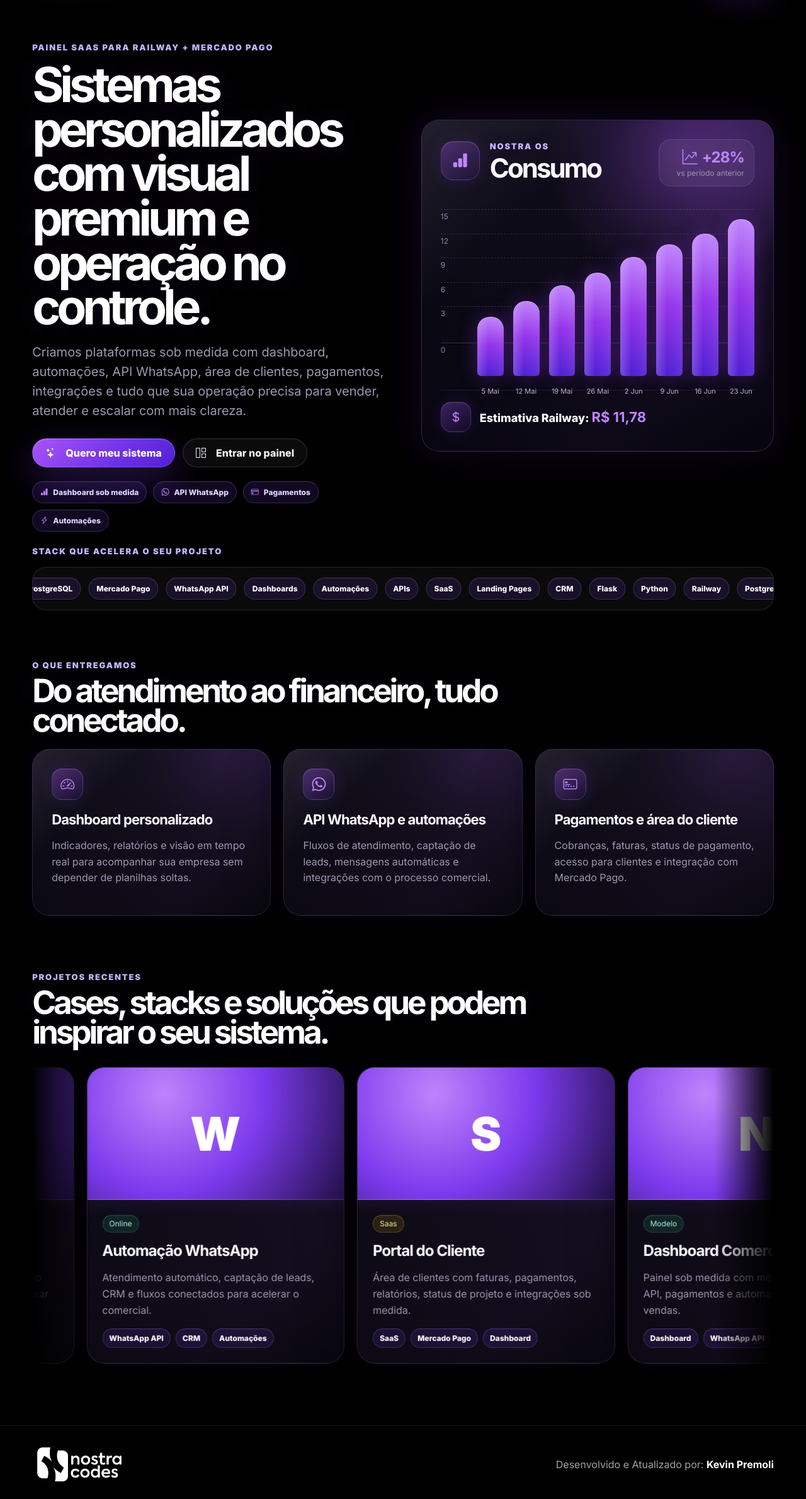
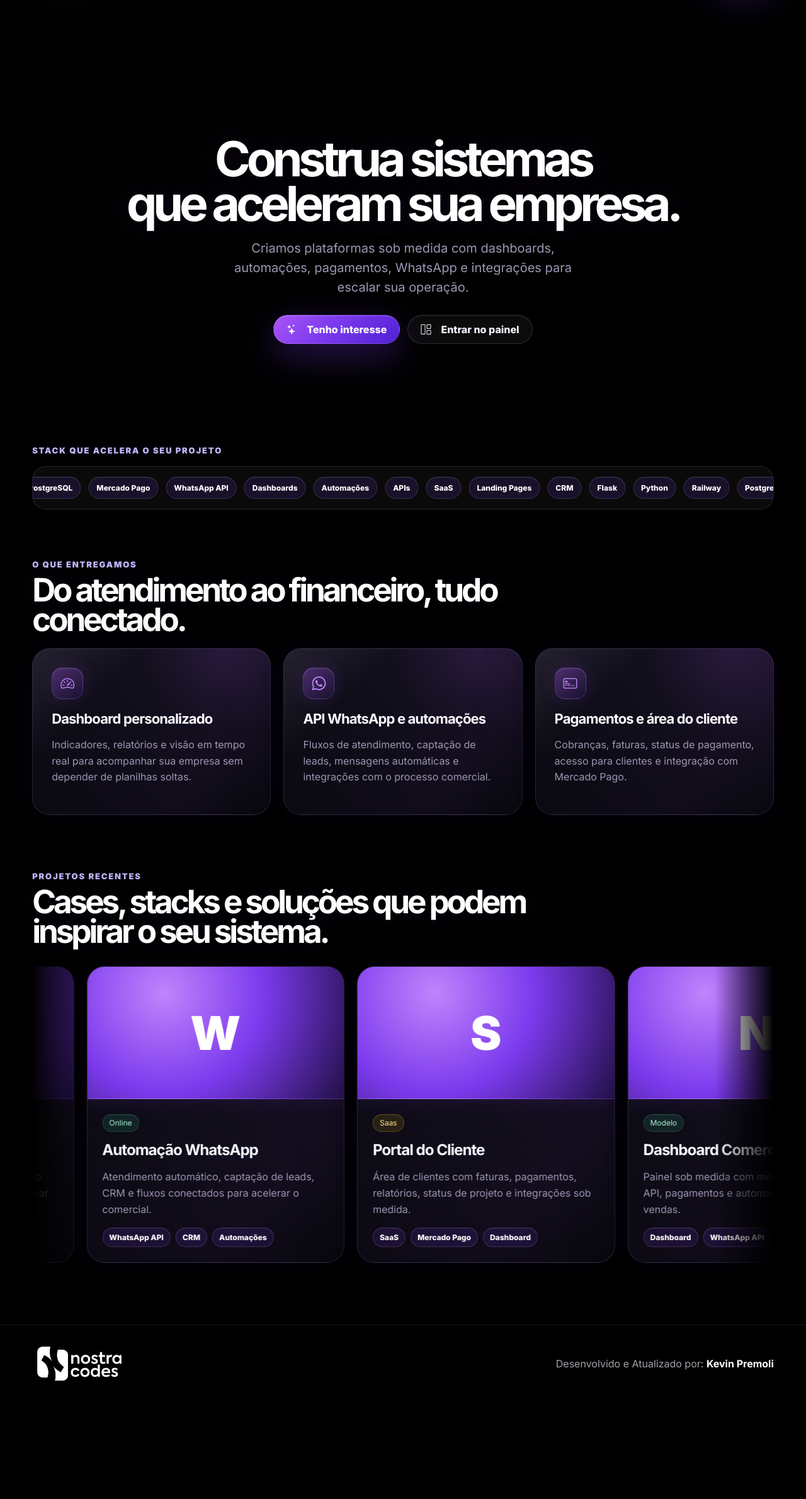
Before and after one commit to Hunter954/NostraCode, a Flask app: page / in a window 1280 px wide. Shown: the part 87-2467 px from the top of the page at 63% size. After the commit the page ends 2279 px from the top, so only its background shows below. Run offline with Flask 3, Linux system fonts and the light colour scheme; data that the repository does not hold is empty.

Commit message:
Add files via upload

```diff
--- a/app/static/css/style.css
+++ b/app/static/css/style.css
@@ -247,3 +247,10 @@ body::before{display:none!important}
 .bg-glow{display:none!important}
 .topbar{background:rgba(0,0,0,.88)!important}
 .site-footer{background:#000000!important}
+
+/* Hero centralizado */
+.hero-centered{grid-template-columns:1fr;place-items:center;text-align:center;min-height:620px}
+.hero-centered .hero-copy{max-width:980px;margin:0 auto}
+.hero-centered h1{max-width:none;margin-left:auto;margin-right:auto}
+.hero-centered p{max-width:none;margin-left:auto;margin-right:auto}
+.hero-centered .actions{justify-content:center}
--- a/app/templates/landing.html
+++ b/app/templates/landing.html
@@ -1,55 +1,13 @@
 {% extends 'base.html' %}
 {% block title %}Nostra Codes | Sistemas personalizados{% endblock %}
 {% block content %}
-<section class="hero hero-sales premium-hero">
+<section class="hero hero-sales premium-hero hero-centered">
   <div class="hero-copy">
-    <span class="eyebrow">Painel SaaS para Railway + Mercado Pago</span>
-    <h1>Sistemas personalizados com visual premium e operação no controle.</h1>
-    <p>Criamos plataformas sob medida com dashboard, automações, API WhatsApp, área de clientes, pagamentos, integrações e tudo que sua operação precisa para vender, atender e escalar com mais clareza.</p>
+    <h1>Construa sistemas<br>que aceleram sua empresa.</h1>
+    <p>Criamos plataformas sob medida com dashboards,<br> automações, pagamentos, WhatsApp e integrações para<br> escalar sua operação.</p>
     <div class="actions">
-      <a class="btn" href="{{ url_for('main.register') }}"><i class="bi bi-stars"></i> Quero meu sistema</a>
+      <a class="btn" href="{{ url_for('main.register') }}"><i class="bi bi-stars"></i> Tenho interesse</a>
       <a class="btn ghost" href="{{ url_for('main.login') }}"><i class="bi bi-grid-1x2"></i> Entrar no painel</a>
-    </div>
-    <div class="trust-row premium-trust">
-      <span><i class="bi bi-bar-chart-fill"></i> Dashboard sob medida</span>
-      <span><i class="bi bi-whatsapp"></i> API WhatsApp</span>
-      <span><i class="bi bi-credit-card"></i> Pagamentos</span>
-      <span><i class="bi bi-lightning-charge"></i> Automações</span>
-    </div>
-  </div>
-
-  <div class="hero-card glass dashboard-preview premium-dashboard-card" aria-label="Prévia de dashboard Nostra Codes">
-    <div class="premium-card-head">
-      <div class="premium-title-group">
-        <span class="premium-icon"><i class="bi bi-bar-chart-fill"></i></span>
-        <div>
-          <span class="eyebrow">Nostra OS</span>
-          <h2>Consumo</h2>
-        </div>
-      </div>
-      <div class="premium-trend">
-        <strong><i class="bi bi-graph-up-arrow"></i> +28%</strong>
-        <span>vs período anterior</span>
-      </div>
-    </div>
-
-    <div class="premium-chart" aria-hidden="true">
-      <div class="premium-chart-grid"><span>15</span><span>12</span><span>9</span><span>6</span><span>3</span><span>0</span></div>
-      <div class="premium-chart-bars">
-        <i style="height:38%"><small>5 Mai</small></i>
-        <i style="height:48%"><small>12 Mai</small></i>
-        <i style="height:58%"><small>19 Mai</small></i>
-        <i style="height:66%"><small>26 Mai</small></i>
-        <i style="height:76%"><small>2 Jun</small></i>
-        <i style="height:84%"><small>9 Jun</small></i>
-        <i style="height:91%"><small>16 Jun</small></i>
-        <i style="height:100%"><small>23 Jun</small></i>
-      </div>
-    </div>
-
-    <div class="premium-summary-row">
-      <span class="premium-money"><i class="bi bi-currency-dollar"></i></span>
-      <p>Estimativa Railway: <strong>R$ 11,78</strong></p>
     </div>
   </div>
 </section>
```
